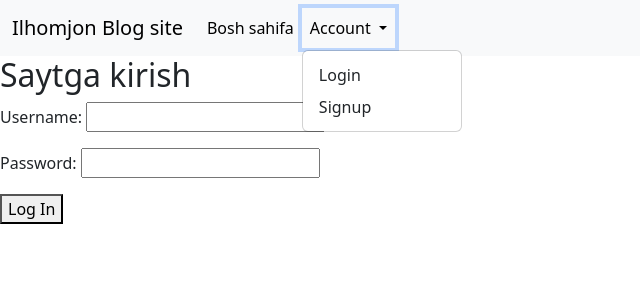
After one commit to ilhomjondevuz/blog-site1, a Django app: page /accounts/login/ in a window 1280 px wide, after a click on "Account". The commit adds this page. Shown: the top 300 px of the page, without its empty margins (0-640 px from the left). Run offline with Django 5.2, Linux system fonts and the light colour scheme.

Commit message:
accounts added

```diff
--- a/core/settings.py
+++ b/core/settings.py
@@ -136,3 +136,6 @@ STATICFILES_DIRS = [
 MEDIA_URL = '/media/'
 
 MEDIA_ROOT = os.path.join(BASE_DIR, 'media')
+
+LOGIN_REDIRECT_URL = '/'
+LOGOUT_REDIRECT_URL = '/'
--- a/core/urls.py
+++ b/core/urls.py
@@ -5,6 +5,7 @@ from django.urls import path, include
 
 urlpatterns = [
     path('admin/', admin.site.urls),
+    path('accounts/', include('django.contrib.auth.urls')),
     path('', include('blog.urls')),
 ]
 
--- a/templates/base.html
+++ b/templates/base.html
@@ -32,12 +32,18 @@
             {% if user.is_authenticated %}
           <ul class="dropdown-menu">
             <li><a class="dropdown-item" href="{% url 'blog:blog_create' %}">Post qo'shish</a></li>
-            <li><a class="dropdown-item" href="#">Chiqish</a></li>
-          </ul>
+            <li>
+          <form method="post" action="{% url 'logout' %}">
+            {% csrf_token %}
+            <button type="submit" class="dropdown-item">Chiqish</button>
+          </form>
+
+          </li>
+            </ul>
             {% else %}
 
           <ul class="dropdown-menu">
-            <li><a class="dropdown-item" href="#">Login</a></li>
+            <li><a class="dropdown-item" href="{% url 'login' %}">Login</a></li>
             <li><a class="dropdown-item" href="#">Signup</a></li>
           </ul>
             {% endif %}
--- /dev/null
+++ b/templates/registration/login.html
@@ -0,0 +1,10 @@
+{% extends 'base.html' %}
+
+{% block content %}
+<h2>Saytga kirish</h2>
+<form action="" method="post">
+    {% csrf_token %}
+    {{ form.as_p }}
+    <button type="submit">Log In</button>
+</form>
+{% endblock content %}
```
